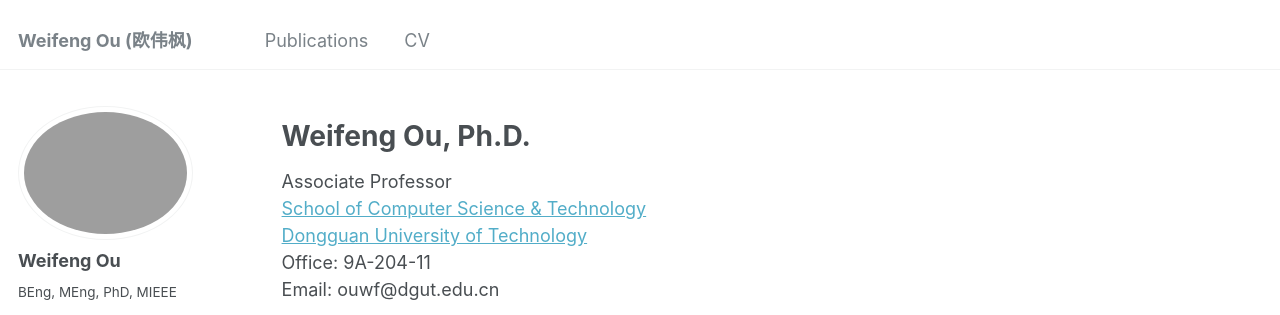
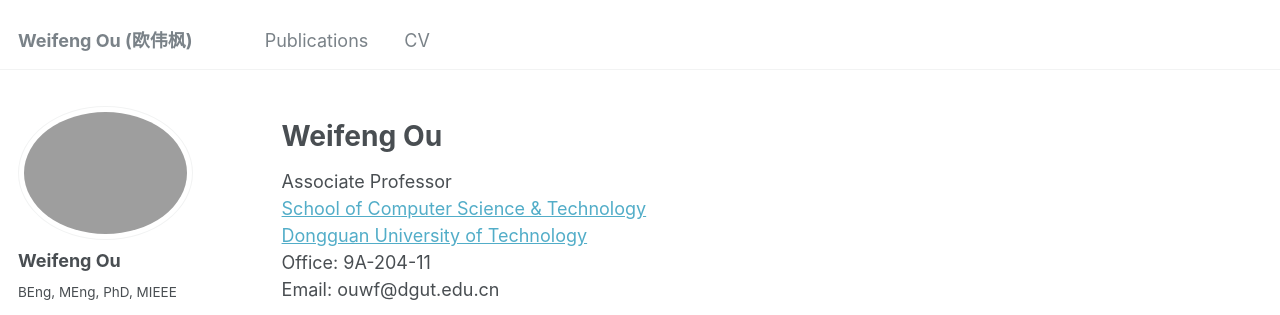
Before and after one commit to ouwf/ouwf.github.io, a Jekyll site: the page built from _pages/about.md, in a window 1280 px wide and 1021 px high. Shown: the top 315 px of the window. Built offline with Jekyll 4.4.1, drawn with Linux system fonts in a browser that asks for light colours; some web fonts are replaced.

```diff
--- a/_pages/about.md
+++ b/_pages/about.md
@@ -7,7 +7,7 @@ redirect_from:
   - /about.html
 ---
 
-# Weifeng Ou, Ph.D.
+# Weifeng Ou
 Associate Professor
 [School of Computer Science & Technology](https://cs.dgut.edu.cn/index.htm)
 [Dongguan University of Technology](https://www.dgut.edu.cn/)
```
